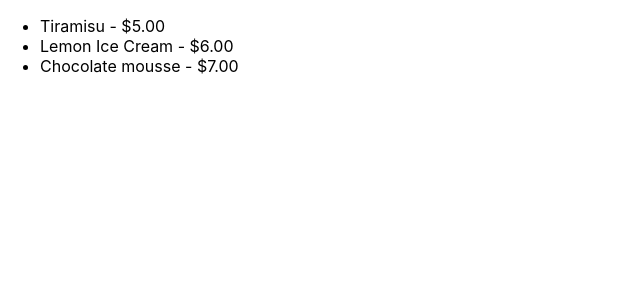
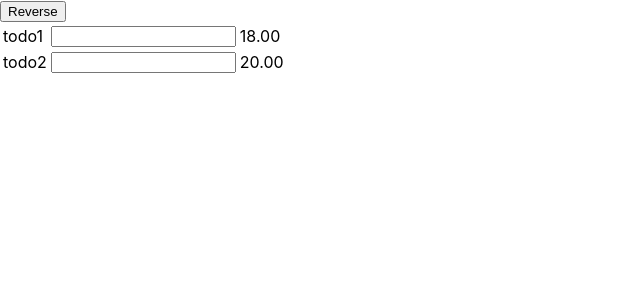
Before and after one commit to syeef-test/react_meta, a React (Create React App) app: page / in a window 1280 px wide. Shown: the top 300 px of the page, without its empty margins (0-640 px from the left). Built offline with nearby package versions, Linux system fonts and the light colour scheme.

Commit message:
unique key in list elements

```diff
--- a/src/App.js
+++ b/src/App.js
@@ -1,38 +1,48 @@
 import "./App.css";
+import { useState } from "react";
 
-const data = [
-  {
-    id: "1",
-    title: "Tiramisu",
-    description: "The best tiramisu in town",
-    image: "https://picsum.photos/200/300/?random",
-    price: "$5.00",
-  },
-  {
-    id: "2",
-    title: "Lemon Ice Cream",
-    description: "Mind blowing taste",
-    image: "https://picsum.photos/200/300/?random",
-    price: "$6.00",
-  },
-  {
-    id: "3",
-    title: "Chocolate mousse",
-    description: "Unexplored flavour",
-    image: "https://picsum.photos/200/300/?random",
-    price: "$7.00",
-  },
-];
+const ToDo = (props) => (
+  <tr>
+    <td>
+      <label>{props.id}</label>
+    </td>
+    <td>
+      <input />
+    </td>
+    <td>
+      <label>{props.createdAt}</label>
+    </td>
+  </tr>
+);
 
 function App() {
-  const listItems = data.map((dessert) => {
-    const itemText = `${dessert.title} - ${dessert.price}`;
-    return <li>{itemText}</li>;
-  });
+  const [todos, setTodos] = useState([
+    {
+      id: "todo1",
+      createdAt: "18.00",
+    },
+    {
+      id: "todo2",
+      createdAt: "20.00",
+    },
+  ]);
 
+  const reverseOrder = () => {
+    //Reverse is a mutative operation, so we need to create a new array first
+    setTodos([...todos].reverse());
+  };
+
+  //First example with keys,show browser console to see warning
   return (
     <div>
-      <ul>{listItems}</ul>
+      <button onClick={reverseOrder}>Reverse</button>
+      <table>
+        <tbody>
+          {todos.map((todo, index) => (
+            <ToDo key={todo.id} id={todo.id} createdAt={todo.createdAt} />
+          ))}
+        </tbody>
+      </table>
     </div>
   );
 }
```
